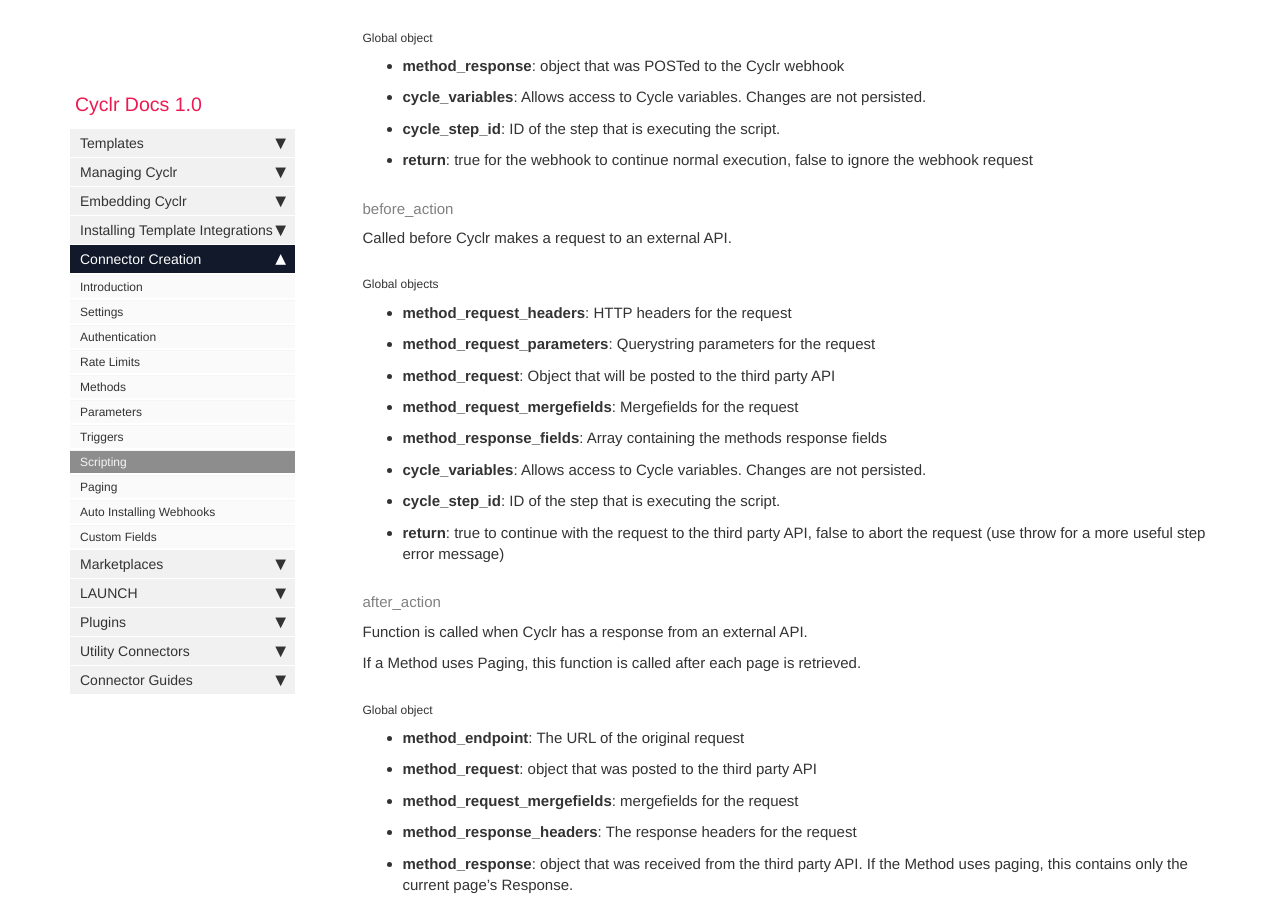
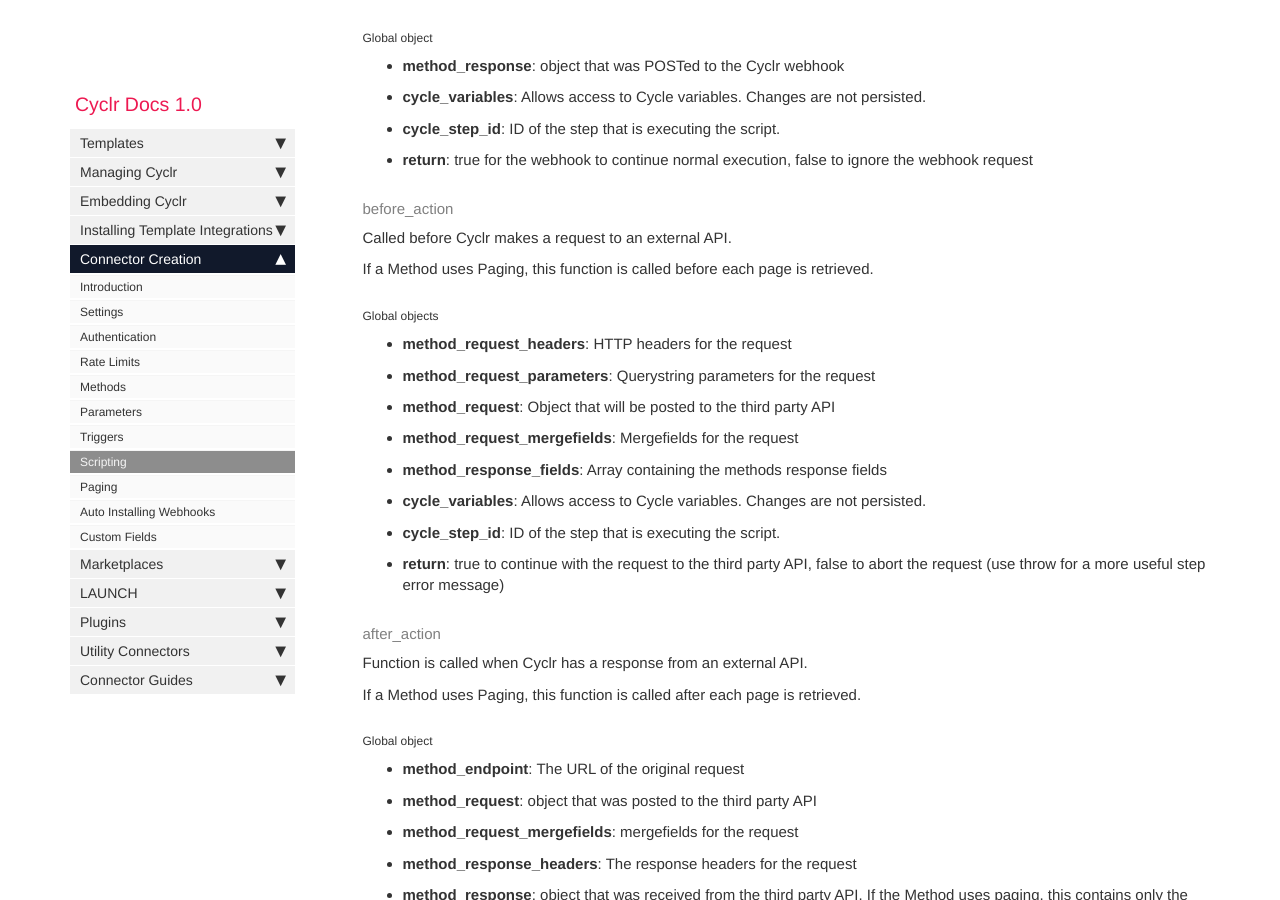
Before and after one commit to sneakysneak/docs, a Jekyll site: the page built from pages/custom-connectors/08-scripting.md, in a window 1280 px wide and 900 px high, scrolled down 2913 px. Built offline with Jekyll 4.4.1, drawn with Linux system fonts in a browser that asks for light colours; nearby versions of some CDN libraries; comment, search, counter and statistics services are not loaded.

Commit message:
Added that before_action is called before every page.

```diff
--- a/pages/custom-connectors/08-scripting.md
+++ b/pages/custom-connectors/08-scripting.md
@@ -96,6 +96,8 @@ Called after the webook has been caught.
 #### before_action
 
 Called before Cyclr makes a request to an external API.
+
+If a Method uses Paging, this function is called before each page is retrieved.
 
 ###### Global objects
 
```
